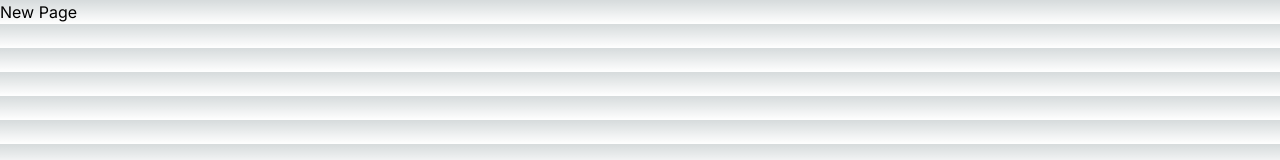
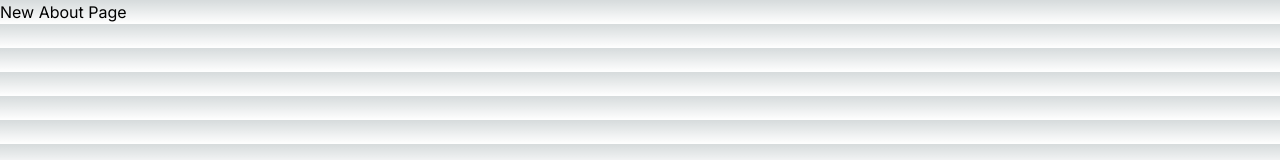
Before and after one commit to Salman-S7/angler, a Next.js app: page /about in a window 1280 px wide. Shown: the top 160 px of the page. Built offline with nearby package versions, Linux system fonts and the light colour scheme.

Commit message:
fixed deployment issues

```diff
--- a/app/about/[id]/page.tsx
+++ b/app/about/[id]/page.tsx
@@ -1,9 +1,8 @@
-import React from 'react'
 
-const page = ({params}: {params : {id : number}}) => {
+const page = () => {
 
   return (
-      <div>Page with some id { params.id }</div>
+      <div>Page with some id</div>
   )
 }
 
--- a/app/about/page.tsx
+++ b/app/about/page.tsx
@@ -1,12 +1,7 @@
-"use client"
-import { useSearchParams } from 'next/navigation'
-import React from 'react'
 
 const page = () => {
-  const router = useSearchParams()
-  const id = router.get("id");
   return (
-    <div>New Page { id}</div>
+    <div>New About Page </div>
   )
 }
 
```
